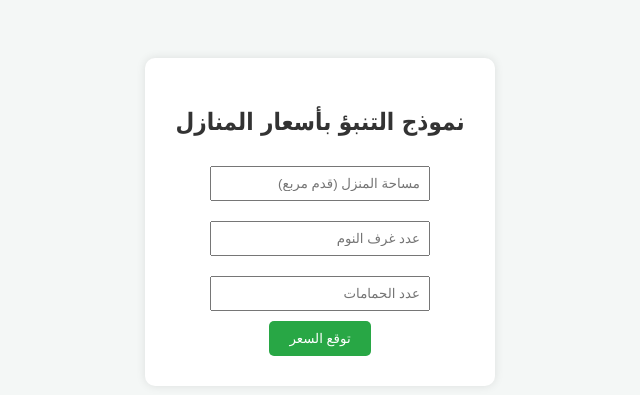
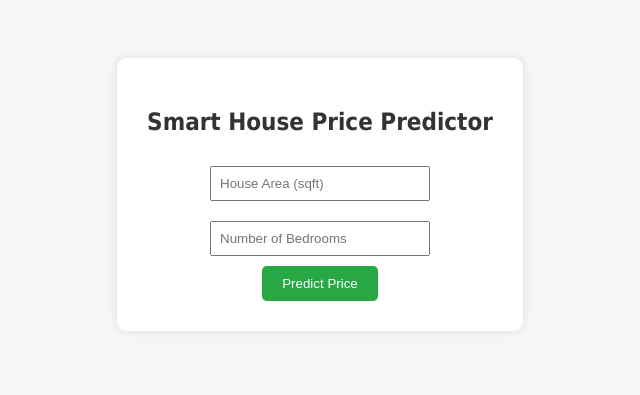
Before and after one commit to m94347826-rgb/Smart-House-Price-Predictor, a Flask app: page / in a window 1280 px wide. Shown: the top 395 px of the page, without its empty margins (320-960 px from the left). Run offline with Flask 3, Linux system fonts and the light colour scheme; parts of the project's set-up code (start-up, migrations or seed data) failed here and were passed over.

Commit message:
Update index.html

```diff
--- a/templates/index.html
+++ b/templates/index.html
@@ -1,8 +1,8 @@
 <!DOCTYPE html>
-<html lang="ar" dir="rtl">
+<html lang="en">
 <head>
     <meta charset="UTF-8">
-    <title>التنبؤ بأسعار المنازل</title>
+    <title>House Price Predictor</title>
     <style>
         body { font-family: Tahoma, sans-serif; background-color: #f4f7f6; text-align: center; padding: 50px; }
         .container { background: white; padding: 30px; border-radius: 10px; display: inline-block; box-shadow: 0px 0px 10px rgba(0,0,0,0.1); }
@@ -13,12 +13,11 @@
 </head>
 <body>
     <div class="container">
-        <h2>نموذج التنبؤ بأسعار المنازل</h2>
+        <h2>Smart House Price Predictor</h2>
         <form action="/predict" method="POST">
-            <input type="text" name="area" placeholder="مساحة المنزل (قدم مربع)" required><br>
-            <input type="number" name="bedrooms" placeholder="عدد غرف النوم" required><br>
-            <input type="number" name="bathrooms" placeholder="عدد الحمامات" required><br>
-            <button type="submit">توقع السعر</button>
+            <input type="number" name="sqft" placeholder="House Area (sqft)" required><br>
+            <input type="number" name="bedrooms" placeholder="Number of Bedrooms" required><br>
+            <button type="submit">Predict Price</button>
         </form>
         {% if prediction_text %}
             <h3 style="color: #007bff; margin-top: 20px;">{{ prediction_text }}</h3>
```
